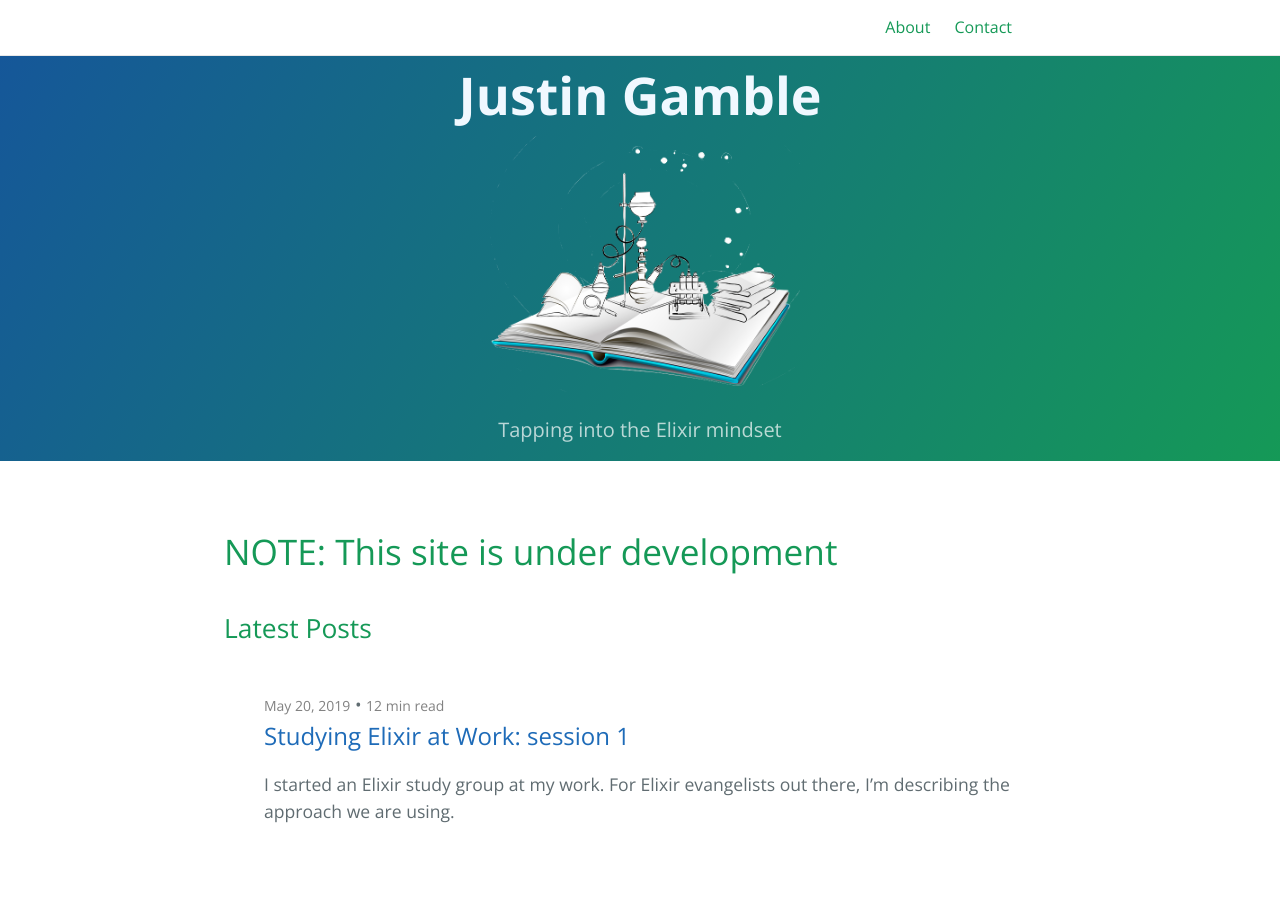
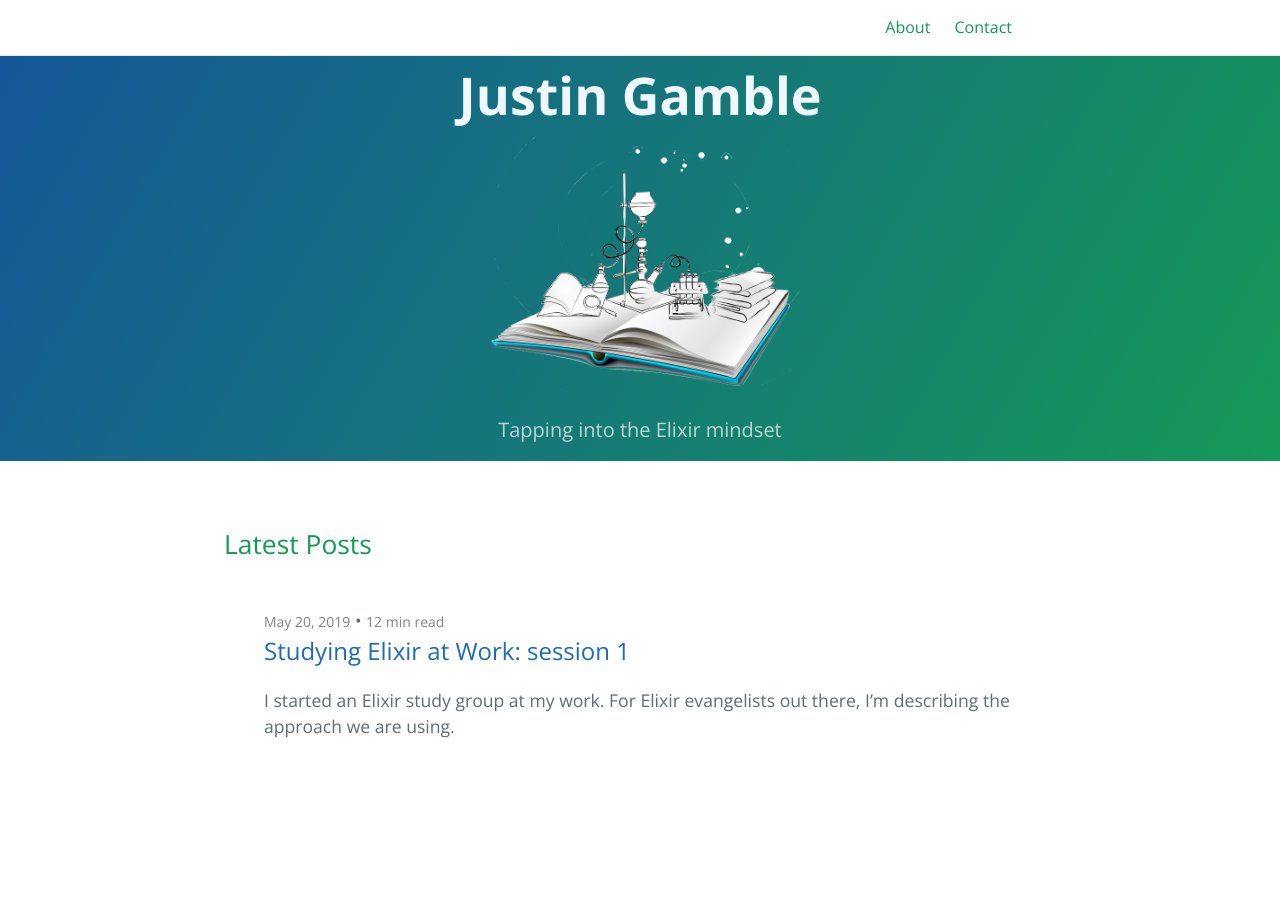
Before and after one commit to justingamble/justingamble.github.io, a Jekyll site: the page built from index.md, in a window 1280 px wide. Built offline with Jekyll 4.4.1, drawn with Linux system fonts in a browser that asks for light colours.

Commit message:
Removed development note

```diff
--- a/_layouts/home.html
+++ b/_layouts/home.html
@@ -6,7 +6,6 @@ layout: default
 
   {{ content }}
 
-  <h1>NOTE: This site is under development</h1>
   <h2>Latest Posts</h2>
 
   <div>&nbsp;</div>
```
